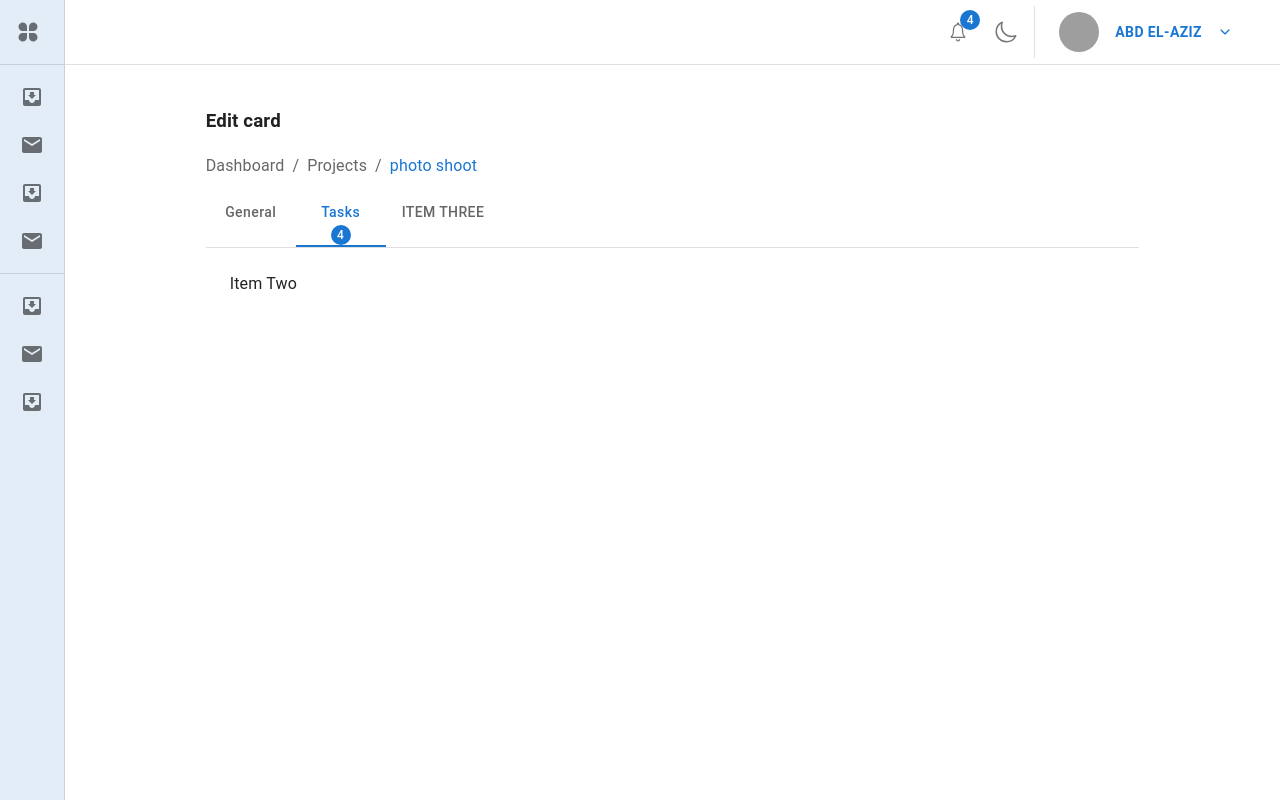
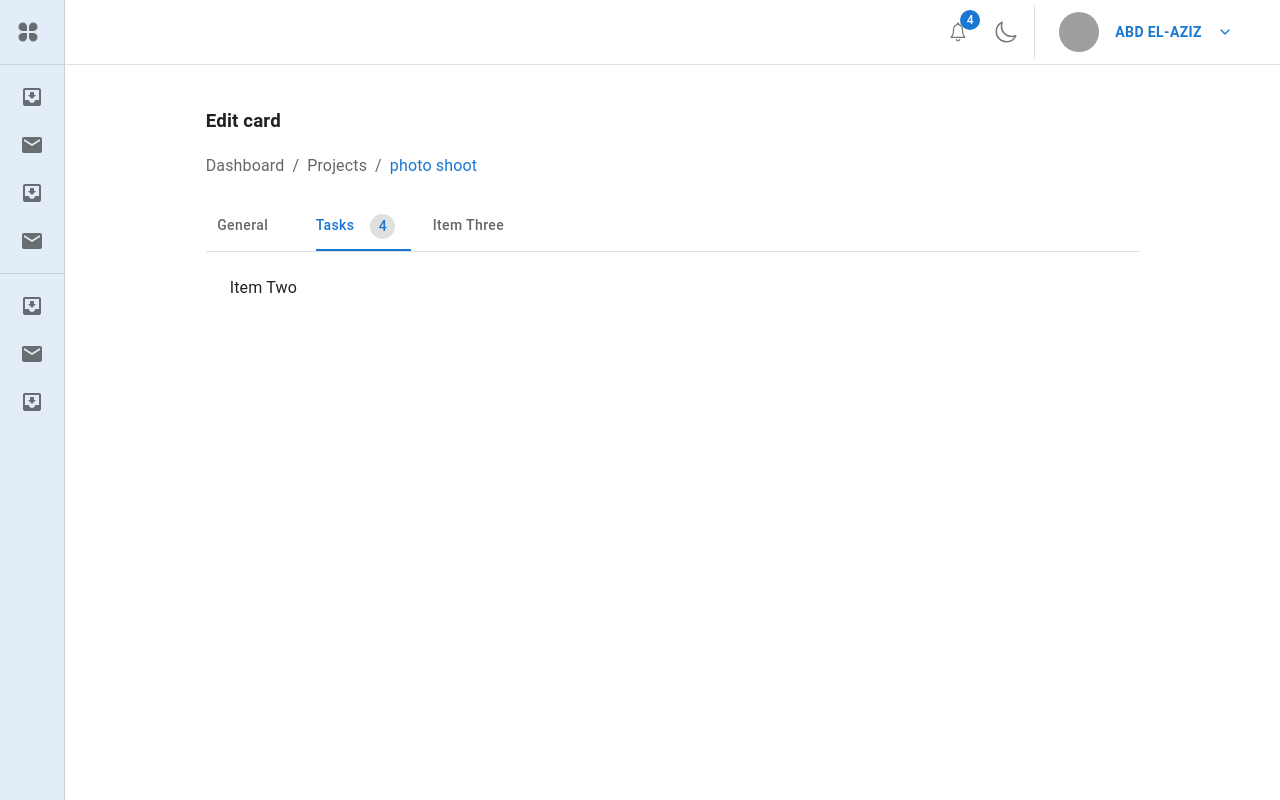
Before and after one commit to Abd-Elaziz-Noaman/Task-Manager, a React (Create React App) app: page / in a window 1280 px wide. Built offline with nearby package versions, Linux system fonts and the light colour scheme; grey boxes are pictures that could not be loaded.

Commit message:
changes in Tabs in projects page

```diff
--- a/src/pages/Projects/Projects.jsx
+++ b/src/pages/Projects/Projects.jsx
@@ -1,18 +1,10 @@
 import { useState } from "react";
-import {
-  Typography,
-  Breadcrumbs,
-  Link,
-  Tabs,
-  Tab,
-  Box,
-  Badge,
-} from "@mui/material";
+import { Typography, Breadcrumbs, Link, Tab, Box, Stack } from "@mui/material";
 import TabContext from "@mui/lab/TabContext";
 import TabList from "@mui/lab/TabList";
 import TabPanel from "@mui/lab/TabPanel";
 
-import { MainContainer } from "./Projects.styled";
+import { MainContainer, NumberChip, StyledTab } from "./Projects.styled";
 
 export default function Projects() {
   const [value, setValue] = useState("2");
@@ -43,6 +35,7 @@ export default function Projects() {
           <Typography color="primary">photo shoot</Typography>
         </Breadcrumbs>
       </div>
+      <br />
       <Box sx={{ width: "100%", typography: "body1" }}>
         <TabContext value={value}>
           <Box
@@ -55,22 +48,17 @@ export default function Projects() {
               onChange={handleTabChange}
               aria-label="lab API tabs example"
             >
-              <Tab sx={{ textTransform: "none" }} label="General" value="1" />
-              <Tab
-                sx={{ textTransform: "none" }}
+              <StyledTab label="General" value="1" />
+              <StyledTab
                 label={
-                  <>
-                    <p style={{ display: "inline-block" }}>Tasks</p>
-                    <Badge
-                      badgeContent={4}
-                      color="primary"
-                      sx={{ display: "inline-block" }}
-                    />
-                  </>
+                  <Stack spacing={2} direction="row" alignItems="center">
+                    <p>Tasks</p>
+                    <NumberChip>4</NumberChip>
+                  </Stack>
                 }
                 value="2"
               />
-              <Tab label="Item Three" value="3" />
+              <StyledTab label="Item Three" value="3" />
             </TabList>
           </Box>
           <TabPanel value="1">Item One</TabPanel>
--- a/src/pages/Projects/Projects.styled.js
+++ b/src/pages/Projects/Projects.styled.js
@@ -1,4 +1,5 @@
 import styled from "styled-components";
+import { Tab } from "@mui/material";
 
 export const MainContainer = styled.div`
   height: 100%;
@@ -6,3 +7,19 @@ export const MainContainer = styled.div`
   margin: auto;
   text-align: left;
 `;
+
+export const NumberChip = styled.div`
+  height: 25px;
+  width: 25px;
+  border-radius: 50%;
+  padding: 0.3rem;
+  background-color: rgba(0, 0, 0, 0.12);
+`;
+
+export const StyledTab = styled(Tab)`
+  &.MuiTab-root {
+    text-transform: none;
+    padding-left: 0;
+    margin-right: 20px;
+  }
+`;
```
